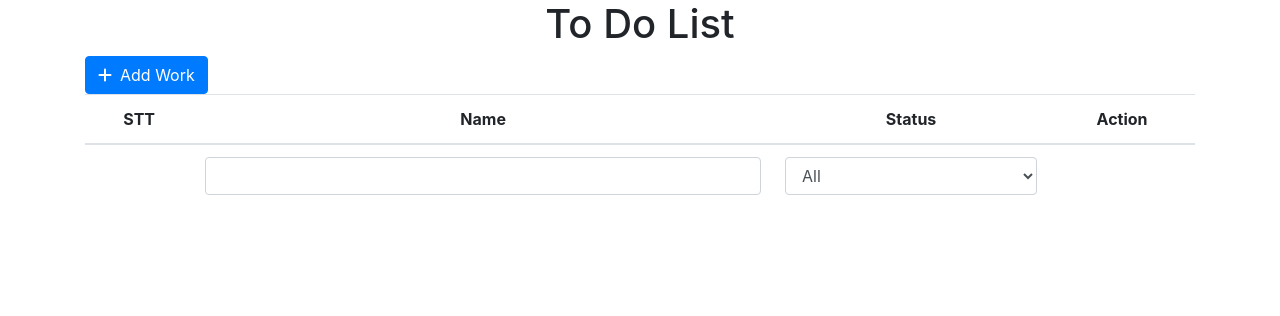
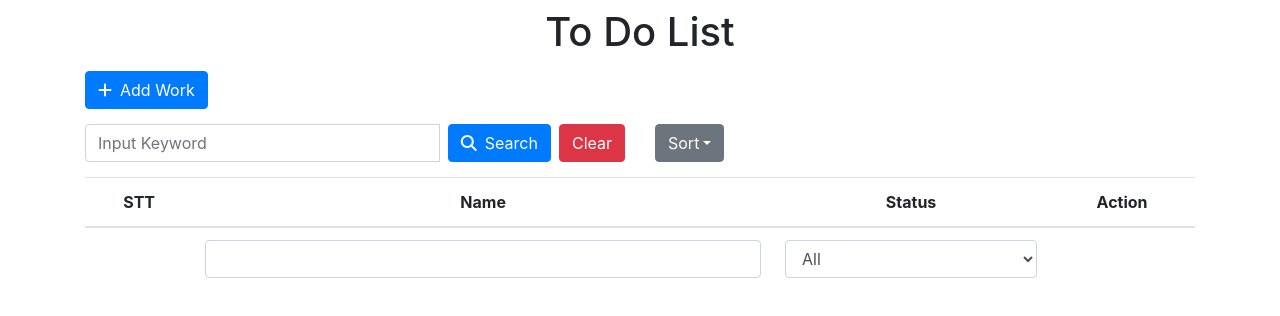
Before and after one commit to BoPoppy/ToDoList, a React (Create React App) app: page / in a window 1280 px wide. Shown: the top 316 px of the page. Built offline with nearby package versions, Linux system fonts and the light colour scheme.

Commit message:
update part 2

```diff
--- a/public/index.html
+++ b/public/index.html
@@ -3,6 +3,7 @@
   <head>
     <meta charset="utf-8" />
     <link rel="icon" href="%PUBLIC_URL%/favicon.ico" />
+    <link rel="stylesheet" href="https://stackpath.bootstrapcdn.com/bootstrap/4.5.2/css/bootstrap.min.css" integrity="sha384-JcKb8q3iqJ61gNV9KGb8thSsNjpSL0n8PARn9HuZOnIxN0hoP+VmmDGMN5t9UJ0Z" crossorigin="anonymous">
     <meta name="viewport" content="width=device-width, initial-scale=1" />
     <script src="https://kit.fontawesome.com/c7d1011c73.js" crossorigin="anonymous"></script>
     <meta name="theme-color" content="#000000" />
@@ -40,5 +41,8 @@
       To begin the development, run `npm start` or `yarn start`.
       To create a production bundle, use `npm run build` or `yarn build`.
     -->
+    <script src="https://code.jquery.com/jquery-3.5.1.slim.min.js" integrity="sha384-DfXdz2htPH0lsSSs5nCTpuj/zy4C+OGpamoFVy38MVBnE+IbbVYUew+OrCXaRkfj" crossorigin="anonymous"></script>
+    <script src="https://cdn.jsdelivr.net/npm/popper.js@1.16.1/dist/umd/popper.min.js" integrity="sha384-9/reFTGAW83EW2RDu2S0VKaIzap3H66lZH81PoYlFhbGU+6BZp6G7niu735Sk7lN" crossorigin="anonymous"></script>
+    <script src="https://stackpath.bootstrapcdn.com/bootstrap/4.5.2/js/bootstrap.min.js" integrity="sha384-B4gt1jrGC7Jh4AgTPSdUtOBvfO8shuf57BaghqFfPlYxofvL8/KUEfYiJOMMV+rV" crossorigin="anonymous"></script>
   </body>
 </html>
--- a/src/App.js
+++ b/src/App.js
@@ -4,6 +4,7 @@ import './App.css';
 import {v1 as uuid} from "uuid";
 import Addform from './components/Addform';
 import Tasklist from './components/Tasklist'
+import Control from './components/Control'
 class App extends Component {
   constructor(props){
     super(props);
@@ -14,10 +15,13 @@ class App extends Component {
       filter: {
         name: '',
         status: -1
-      }
+      },
+      keyword: '',
+      sortBy: 'name',
+      sortValue: 1
     }
   }
-  componentWillMount() {
+  componentDidMount() {
     if (localStorage && localStorage.getItem('tasks')){
       var tasks =  JSON.parse(localStorage.getItem('tasks'))
       this.setState({
@@ -118,28 +122,74 @@ class App extends Component {
     this.onShowForm();
   }
   onFilter = (filterName, filterStatus) => {
-    console.log(filterName, filterStatus)
     filterStatus = parseInt(filterStatus, 10)
     this.setState({
       filter: {
-        name: filterName,
+        name: filterName.toLowerCase(),
         status: filterStatus
       }
     })
   }
+  onSearch = (keyword) => {
+    this.setState({
+      keyword: keyword
+    })
+  }
+  onClear = () => {
+    this.setState({
+      keyword: ''
+    })
+  }
+  onSort = (sortBy, sortValue) => {
+    this.setState({
+      sortBy: sortBy,
+      sortValue: sortValue
+    })
+  }
   render() {
-    var {tasks, isdisplayedForm, taskEditting, filter} = this.state
+    var {tasks, isdisplayedForm, taskEditting, filter, keyword, sortBy, sortValue} = this.state
+    if(filter){
+      if(filter.name){
+        tasks = tasks.filter(task=>task.name.toLowerCase().indexOf(filter.name) !== -1)
+      }
+      tasks = tasks.filter(task => {
+        if(filter.status === -1){
+          return task
+        }
+        else {
+          return task.status === (filter.status === 1 ? true: false)
+        }
+      })
+    }
+    if(sortBy === 'name') {
+      tasks.sort((a, b)=> {
+        if(a.name.toLowerCase() > b.name.toLowerCase()) return sortValue
+        else if (a.name.toLowerCase()< b.name.toLowerCase()) return -sortValue
+        else return 0
+      })
+    }
+    else {
+      tasks.sort((a, b)=> {
+        if(a.status > b.status) return -sortValue
+        else if (a.status< b.status) return sortValue
+        else return 0
+      })
+    }
 
+    if(keyword) {
+      tasks = tasks.filter(task=>task.name.toLowerCase().indexOf(keyword) !== -1)
+    }
     var elmTaskForm = isdisplayedForm ? <Addform taskEditting = {taskEditting} onSubmit = {this.onSubmit} onCloseForm = {this.onCloseForm}/>: '';
     return (
       <div className="container">
-        <div className = "text-center text-capitalize"> <h1>to do list</h1></div>
+        <div className = "text-center text-capitalize mt-2 mb-2"> <h1>to do list</h1></div>
         <div className ="row">
           <div className = {isdisplayedForm ? "col-xs-4 col-sm-4 col-md-4 col-lg-4": ''}>
             {elmTaskForm}
           </div>
           <div className = {isdisplayedForm ? "col-xs-8 col-sm-8 col-md-8 col-lg-8": "col-xs-12 col-sm-12 col-md-12 col-lg-12"}>
             <button type ="button" className = "btn btn-primary text-capitalize mr-2" onClick = {this.toggleForm}><span className = "fa fa-plus mr-2"> </span>add work</button>
+            <Control onSearch = {this.onSearch} onClear = {this.onClear} onSort = {this.onSort} sortBy = {sortBy} sortValue = {sortValue}/>
             <Tasklist tasks = {tasks} onUpdateStatus = {this.onUpdateStatus} onDelete = {this.onDelete} onEdit = {this.onEdit} onFilter = {this.onFilter}/>
         </div>
         </div>
--- a/src/components/Addform.js
+++ b/src/components/Addform.js
@@ -24,7 +24,6 @@ export default class Addform extends React.Component {
     e.preventDefault();
     this.props.onSubmit(this.state)
     this.onClear();
-    this.onCloseForm();
   }
   onCloseForm = () => {
     this.props.onCloseForm();
@@ -35,7 +34,7 @@ export default class Addform extends React.Component {
       status: false
     })
   }
-  componentWillMount(){
+  componentDidMount(){
     if(this.props.taskEditting){
       this.setState({
         id: this.props.taskEditting.id,
--- /dev/null
+++ b/src/components/Control.js
@@ -0,0 +1,14 @@
+import React, { Component } from 'react'
+import Sort from './Sort'
+import Search from './Search'
+import './index.css'
+export default class Control extends Component {
+    render() {
+        return (
+            <div className = "row">
+            <Search onSearch ={this.props.onSearch} onClear = {this.props.onClear}/>
+            <Sort onSort = {this.props.onSort} sortBy = {this.props.sortBy} sortValue = {this.props.sortValue}/>
+            </div>
+        )
+    }
+}
--- /dev/null
+++ b/src/components/Search.js
@@ -0,0 +1,46 @@
+import React, { Component } from 'react'
+
+export default class Search extends Component {
+    constructor(props){
+        super(props)
+        this.state = {
+            keyword: ''
+        }
+    }
+    onChange=(e)=> {
+        var target = e.target
+        var name = target.name
+        var value = target.value
+        this.setState({
+            [name]: value
+        })
+    }
+    onSearch = () => {
+        this.props.onSearch(this.state.keyword)
+    }
+    onClear = () => {
+        this.setState({
+            keyword: ''
+        })
+        this.props.onClear()
+    }
+    render() {
+        var {keyword} = this.state;
+        return (
+            <div className = "col-xs-6 col-sm-6 col-md-6 col-lg-6">
+                <div className = "input-group">
+                    <input name= "keyword" type = "text" className ="form-control mr-2" placeholder = "Input Keyword" value = {keyword} onChange = {this.onChange}/>
+                    <span className = "input-group-btn" >
+                        <button className = "btn btn-primary mr-2" type = "button" onClick = {this.onSearch}>
+                            <span className = "fa fa-search mr-2"></span>
+                            Search
+                        </button>
+                        <button className = "btn btn-danger" type ="button" onClick = {this.onClear}>Clear</button>
+                    </span>
+                </div>
+
+
+            </div>
+        )
+    }
+}
--- /dev/null
+++ b/src/components/Sort.js
@@ -0,0 +1,31 @@
+import React, { Component } from 'react'
+import './index.css'
+export default class Sort extends Component {
+    componentWillReceiveProps(nextProps) {
+        console.log(nextProps)
+    }
+    onClick = (sortBy, sortValue) => {
+        this.props.onSort(sortBy, sortValue)
+    }
+    render() {
+        return (
+            <div className = "col-xs-6 col-sm-6 col-md-6 col-lg-6">
+                <div className="dropdown">
+                <button className="btn btn-secondary dropdown-toggle" type="button" id="dropdownMenu1" data-toggle="dropdown" aria-haspopup="true" aria-expanded="false">
+                    Sort
+                </button>
+                <div className="dropdown-menu" aria-labelledby = "dropdownMenu1">
+                    <button className={(this.props.sortBy === 'name' && this.props.sortValue === 1) ? "dropdown-item sort-selected": "dropdown-item"} onClick ={()=> this.onClick('name', 1)}>
+                        <span className = "fa fa-sort-alpha-asc"></span> Name A-Z</button>
+                    <button className={(this.props.sortBy === 'name' && this.props.sortValue === -1) ? "dropdown-item sort-selected": "dropdown-item"} onClick ={()=> this.onClick('name', -1)}>
+                        <span className = "fa fa-sort-alpha-desc"></span> Name Z-A</button>
+                    <div className="dropdown-divider"></div>
+                    <button className={(this.props.sortBy === 'status' && this.props.sortValue === 1) ? "dropdown-item sort-selected": "dropdown-item"} onClick ={()=> this.onClick('status', 1)}>Activated</button>
+                    <button className={(this.props.sortBy === 'status' && this.props.sortValue === -1) ? "dropdown-item sort-selected": "dropdown-item"} onClick ={()=> this.onClick('status', -1)}>Hidden</button>
+                </div>
+            </div>
+            </div>
+
+        )
+    }
+}
--- a/src/components/index.css
+++ b/src/components/index.css
@@ -2,3 +2,21 @@
     display: flex;
     justify-content: space-between;
 }
+
+.row{
+    display: flex;
+    flex-wrap: wrap;
+    margin-right: -15px;
+    margin-left: -15px;
+    margin-top: 15px;
+    margin-bottom: 15px;
+}
+
+.sort-selected::after{
+    content: '\f00c';
+    font-family: FontAwesome;
+    font-weight: normal;
+    font-style: normal;
+    margin: 0px 0px 0px 20px;
+    display: inline-block;
+}
```
